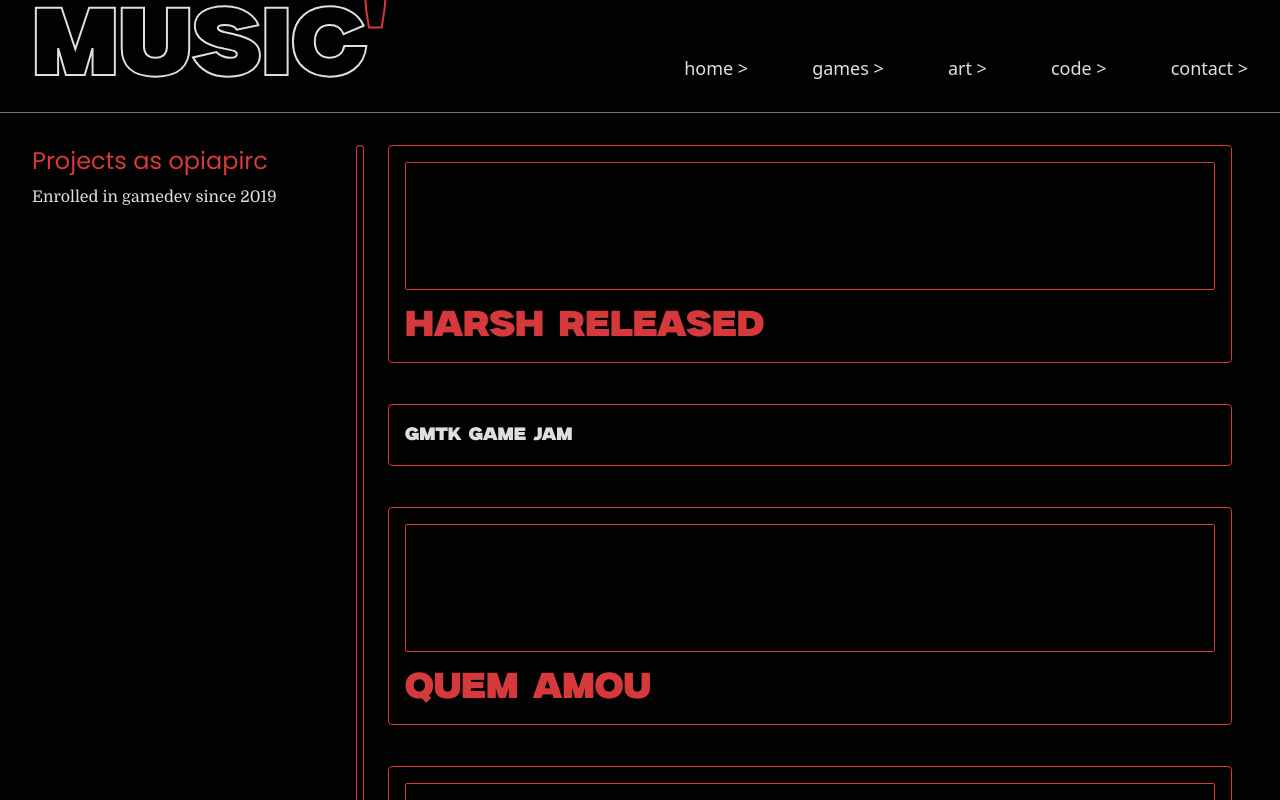
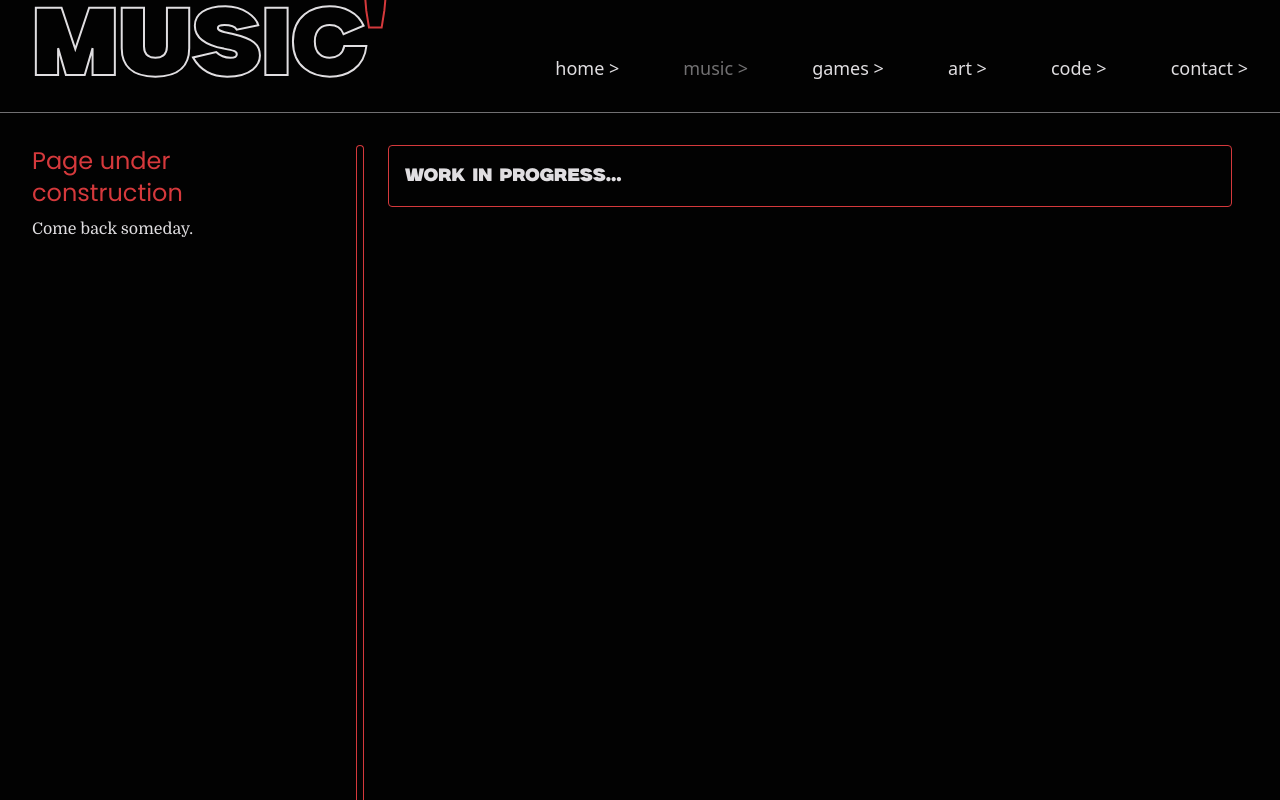
Before and after one commit to guilhermevbagio/landing-pagee, a Vue app: page /music in a window 1280 px wide. Built offline with nearby package versions, Linux system fonts and the light colour scheme.

Commit message:
all buttons work and nav is clearer, contact page somewhat started

```diff
--- a/src/assets/Timeline/music.json
+++ b/src/assets/Timeline/music.json
@@ -1,38 +1,15 @@
 {
     "defaultMessage" : {
-        "name" : "Projects as opiapirc",
-        "description" : "Enrolled in gamedev since 2019"
+        "name" : "Page under construction",
+        "description" : "Come back someday."
     },
     "cards" : [
         {
-            "name" : "Harsh released",
-            "time" : "12/12/2024",
-            "description" : "In the ever-evolving landscape of digital paradigms, leveraging next-gen synergies with a proactive cross-platform ecosystem can exponentially amplify the synergistic convergence of market-driven thought leadership. By enabling an agile, scalable framework, we can seamlessly optimize the data-driven impact to ensure transformative, 360-degree innovation that disrupts traditional paradigms and pioneers an evolutionary leap in future-proofing solutions.",
-            "big" : true
-        },
-        {
-            "name" : "GMTK game jam",
-            "time" : "12/11/2024",
-            "description" : "Our strategic imperatives focus on dynamically harnessing user-centric methodologies to build a holistic ecosystem that fosters sustainable growth through cross-functional collaboration. By synthesizing intuitive approaches with cutting-edge technologies, we can foster a culture of transformative disruption, driving scalable results while maintaining a competitive advantage in an ever-changing global marketplace. The future of innovation lies in our ability to pivot and adapt in real-time to emerging market trends.",
-            "big" : false
-        },
-        {
-            "name" : "quem amou",
-            "time" : "12/10/2024",
-            "description" : "Our sric methodologies to build a holistic ecosystem that fosters sustainable growth through cross-functional collaboration. By synthesizing intuitive approaches with cutting-edge technologies, we can foster a culture of transformative disruption, driving scalable results while maintaining a competitive advantage in an ever-changing global marketplace. The future of innovation lies in our ability to pivot and adapt in real-time to emerging market trends.",
-            "big" : true
-        },
-        {
-            "name" : "quem amou",
-            "time" : "12/10/2024",
-            "description" : "Our sric methodologies to build a holistic ecosystem that fosters sustainable growth through cross-functional collaboration. By synthesizing intuitive approaches with cutting-edge technologies, we can foster a culture of transformative disruption, driving scalable results while maintaining a competitive advantage in an ever-changing global marketplace. The future of innovation lies in our ability to pivot and adapt in real-time to emerging market trends.",
-            "big" : true
-        },
-        {
-            "name" : "quem amou",
-            "time" : "12/10/2024",
-            "description" : "Our sric methodologies to build a holistic ecosystem that fosters sustainable growth through cross-functional collaboration. By synthesizing intuitive approaches with cutting-edge technologies, we can foster a culture of transformative disruption, driving scalable results while maintaining a competitive advantage in an ever-changing global marketplace. The future of innovation lies in our ability to pivot and adapt in real-time to emerging market trends.",
-            "big" : true
+            "name" : "Work in progress...",
+            "time" : "Don't hurry!",
+            "description" : "I'm still working on this page. It's a busy life, sorry.",
+            "big" : false,
+            "link" : ""
         }
     ]
 }
--- a/src/components/TopicPage.vue
+++ b/src/components/TopicPage.vue
@@ -72,12 +72,42 @@ function clear(){
                 </div>
                 <nav class="flex flex-row justify-end gap-16 px-8 col-start-2 w-full text-2xl">
                     <router-link to="/" class="button-hover">home ></router-link>
-                    <router-link v-if="title !== 'music'" to="/music" class="button-hover">music ></router-link>
-                    <router-link v-if="title != 'games'" to="/games" class="button-hover">games ></router-link>
+                    <router-link
+                        :to="title === 'music' ? '' : '/music'"
+                        class="button-hover"
+                        :class="{ 'pointer-events-none opacity-50': title === 'music' }"
+                    >
+                        music >
+                    </router-link>
+                    <router-link
+                        :to="title === 'games' ? '' : '/games'"
+                        class="button-hover"
+                        :class="{ 'pointer-events-none opacity-50': title === 'games' }"
+                    >
+                        games >
+                    </router-link>
+                    <router-link
+                        :to="title === 'art' ? '' : '/art'"
+                        class="button-hover"
+                        :class="{ 'pointer-events-none opacity-50': title === 'art' }"
+                    >
+                        art >
+                    </router-link>
+                    <router-link
+                        :to="title === 'code' ? '' : '/code'"
+                        class="button-hover disabled:underline disabled:opacity-50"
+                        :class="{ 'pointer-events-none opacity-50': title === 'code' }"
+                    >
+                        code >
+                    </router-link>
+                    <router-link
+                        :to="title === 'contact' ? '' : '/contact'"
+                        class="button-hover"
+                        :class="{ 'pointer-events-none opacity-50': title === 'contact' }"
+                    >
+                        contact >
+                    </router-link>
 
-                    <router-link v-if="title != 'art'" to="/art" class="button-hover">art ></router-link>
-                    <router-link v-if="title != 'code'" to="/code" class="button-hover">code ></router-link>
-                    <router-link v-if="title != 'contact'" to="/contact" class="button-hover">contact ></router-link>
                 </nav>
             </div>
         </header>
--- a/src/router/index.js
+++ b/src/router/index.js
@@ -4,13 +4,15 @@ import GamesPage from '@/views/GamesPage.vue';
 import MusicPage from '@/views/MusicPage.vue';
 import CodePage from '@/views/CodePage.vue';
 import ArtPage from '@/views/ArtPage.vue';
+import ContactPage from '@/views/ContactPage.vue';
 
 const routes = [
   { path: '/', name: 'HomePage', component: HomePage },
   { path: '/games', name: 'games', component:  GamesPage},
   { path: '/music', name: 'music', component:  MusicPage},
   { path: '/code', name: 'code', component:  CodePage},
-  { path: '/art', name: 'art', component:  ArtPage}
+  { path: '/art', name: 'art', component:  ArtPage},
+  { path: '/contact', name: 'contact', component:  ContactPage}
 
 
 ];
--- a/src/views/ContactPage.vue
+++ b/src/views/ContactPage.vue
@@ -0,0 +1,19 @@
+<template>
+        <header class="w-full bg-dark">
+            <div class="flex flex-row grid-rows-1 w-full justify-start items-baseline border-b pb-4 border-bright border-opacity-50">
+                <div class="text-bright text-8xl w-[33%] ml-8">
+                    <h1 class="font-milker specialtext flex flex-row gap-2">
+                        Contact <strong class="font-normal text-accent">'</strong>
+                    </h1>
+                </div>
+                <nav class="flex flex-row justify-end gap-16 px-8 col-start-2 w-full text-2xl text-bright">
+                    <router-link to="/" class="button-hover">home ></router-link>
+                    <router-link  to="/music" class="button-hover">music ></router-link>
+                    <router-link to="/games" class="button-hover">games ></router-link>
+
+                    <router-link to="/art" class="button-hover">art ></router-link>
+                    <router-link to="/code" class="button-hover">code ></router-link>
+                </nav>
+            </div>
+        </header>
+</template>
```
Also changed, not shown: src/assets/Timeline/art.json (+15 -0 lines), src/assets/Timeline/code.json (+15 -0 lines).
